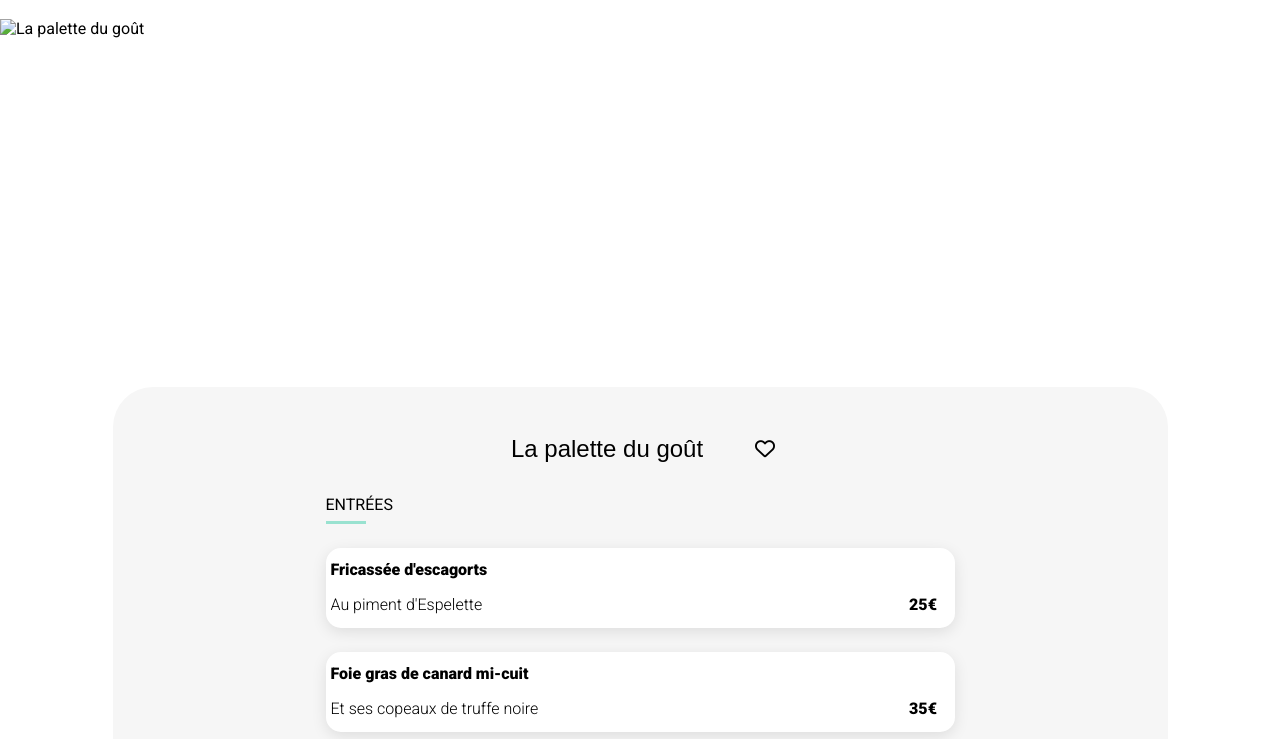
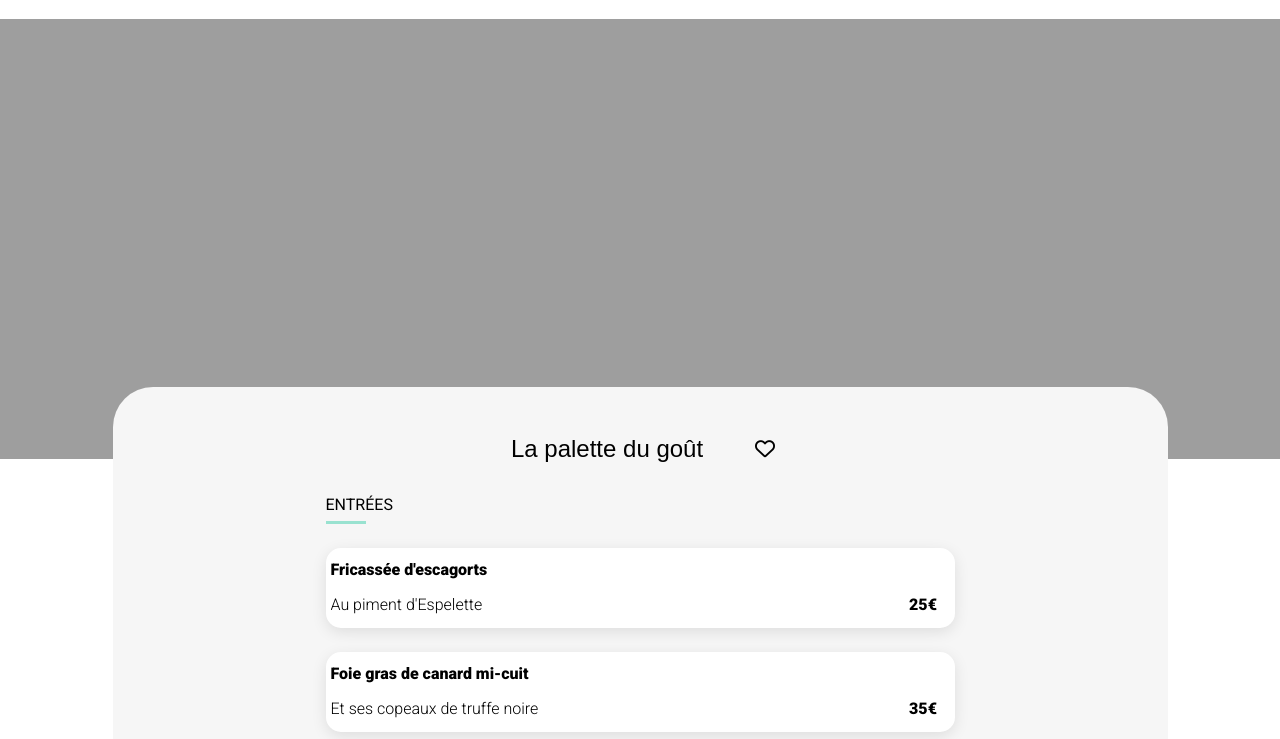
Before and after one commit to DirtyxLight/OhMyFood, a website: page restaurants/laPalatteDuGout.html in a window 1280 px wide. Shown: the part 61-800 px from the top of the page. Drawn offline with Linux system fonts and the light colour scheme; the site is published under a folder, as on GitHub Pages, so addresses that start at the root find nothing; a web font is replaced by a local one.

Commit message:
Project finish

```diff
--- a/restaurants/laPalatteDuGout.html
+++ b/restaurants/laPalatteDuGout.html
@@ -23,7 +23,7 @@
         <h1>ohmyfood</h1>
 
     </header>
-    <div class="image-resto"><img class="img-preview"src="/assets/img/PaletteGout.jpg" alt="La palette du goût"></div>
+    <div class="image-resto"><img class="img-preview" src="../assets/img/PaletteGout.jpg" alt="La palette du goût"></div>
     <main>
         <div class="titleLike">
             <h2>La palette du goût</h2><i class="fa-regular fa-heart"></i>
```
Also changed, not shown: restaurants/LaNoteEchantee.html (+1 -1 lines).
